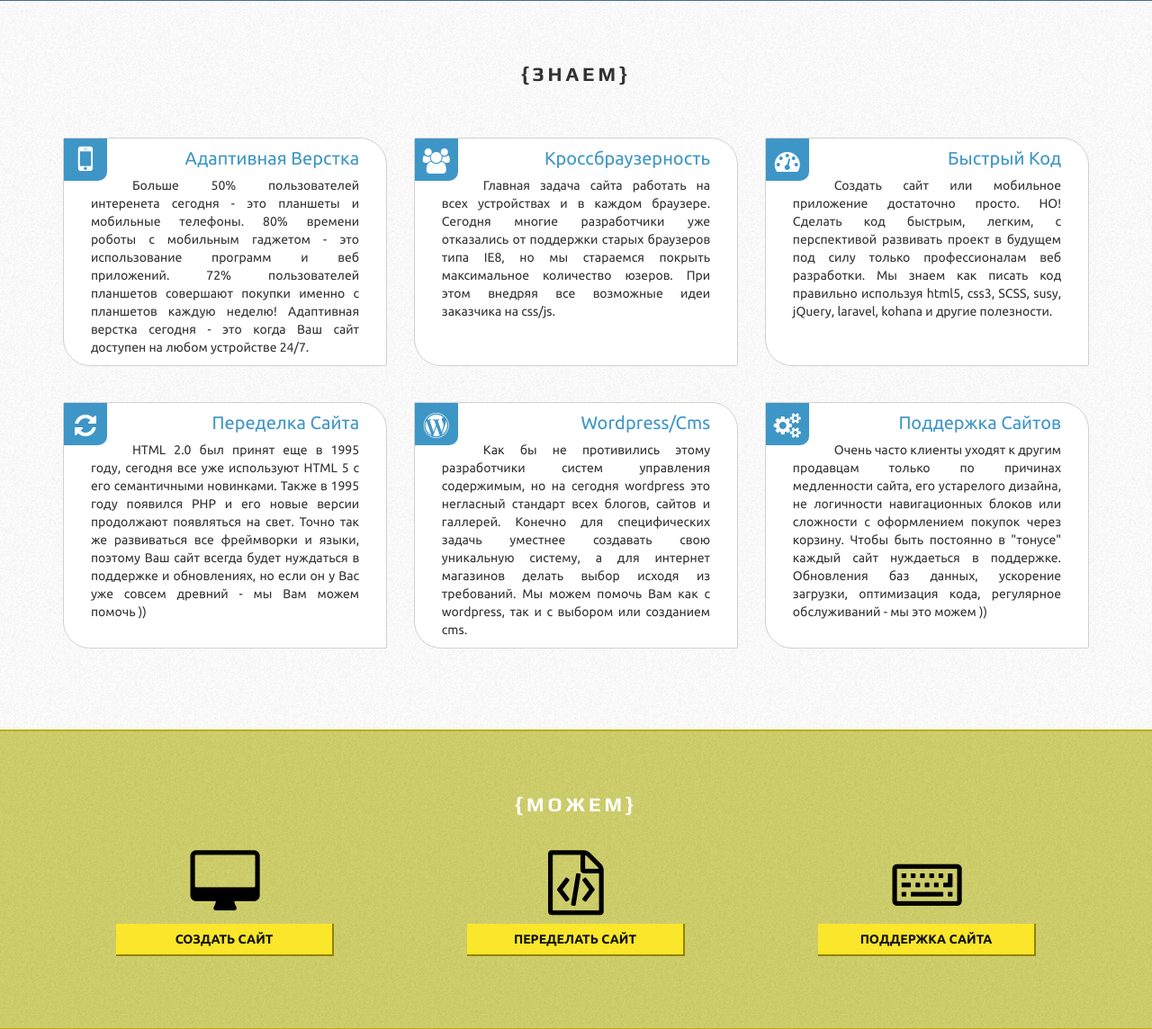
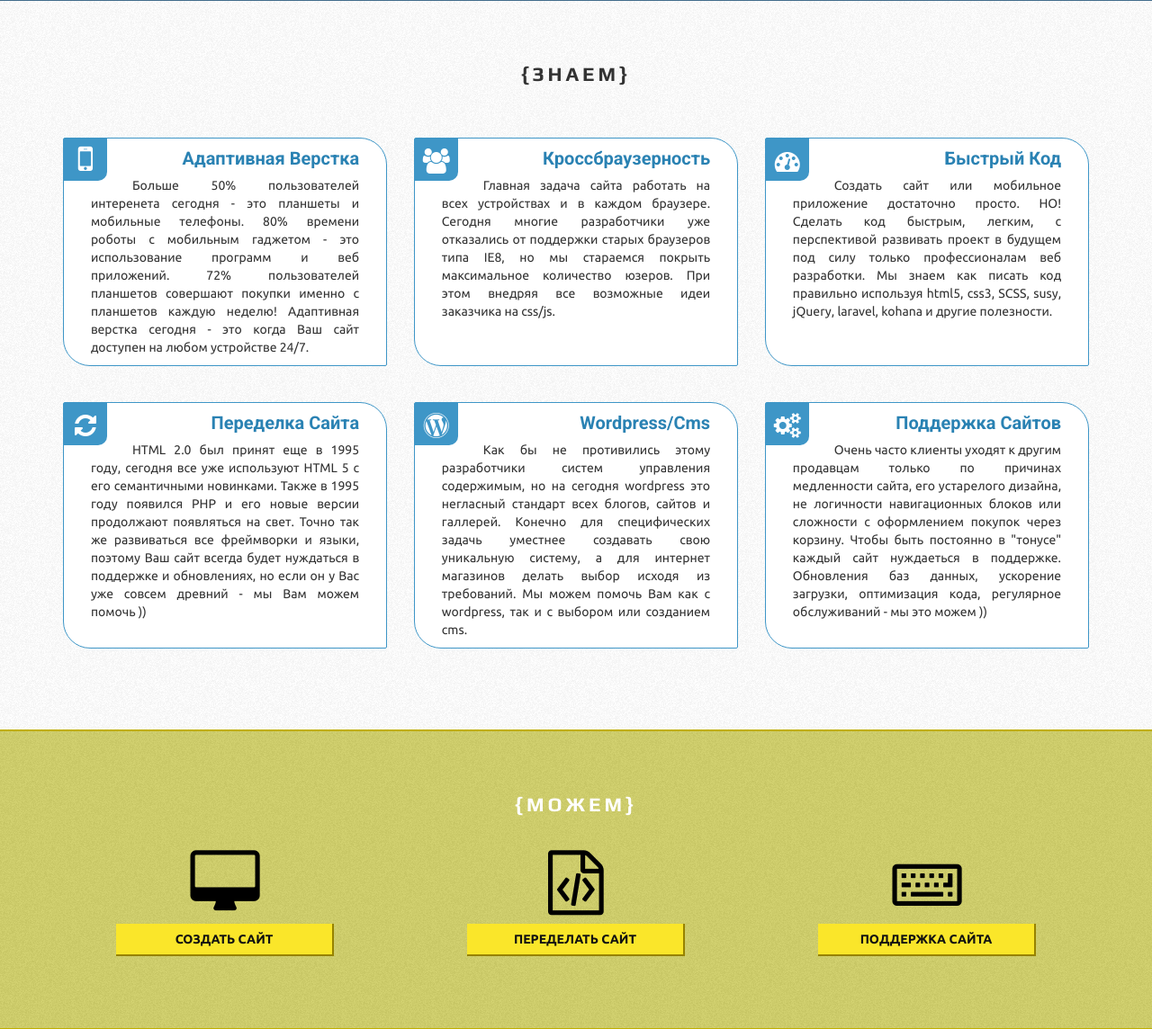
Before and after one commit to A1ex5andr/coderstudio, a PHP site: page / in a window 1280 px wide. Shown: the part 503-1647 px from the top of the page at 90% size. Run offline with PHP 8.4, Linux system fonts and the light colour scheme; some libraries are stand-ins or nearby versions.

Commit message:
know item + h2

```diff
--- a/css/style.css
+++ b/css/style.css
@@ -757,7 +757,7 @@ img[src=""] {
 .know-item {
   position: relative;
   margin: 10px;
-  border: 1px solid #d1d1d1;
+  border: 1px solid #3e96c7;
   border-radius: 2px 30px;
   background: white; }
   .know-item-details {
@@ -773,7 +773,9 @@ img[src=""] {
     text-align: right;
     font-size: 20px;
     padding: 8px 30px 0 70px;
-    color: #3e96c7; }
+    color: #2a82b3;
+    font-weight: 600;
+    font-family: "Roboto", sans-serif; }
   .know-item .fa {
     width: 32px;
     height: 32px;
@@ -1071,7 +1073,6 @@ footer {
       margin: 30px; }
       .show-item-pic .showPic {
         max-width: 90%;
-        border: 1px solid #ffffff;
         margin: 0 auto;
         display: block;
         border: 1px solid #ffffff; }
--- a/sass/style.scss
+++ b/sass/style.scss
@@ -261,7 +261,7 @@ img[src=""] {
   &-item {
     position: relative;
     margin: 10px;
-    border: 1px solid $colorGray;
+    border: 1px solid $colorBlue;
     border-radius: 2px 30px;
     background: $colorWhite;
     &-details {
@@ -278,7 +278,9 @@ img[src=""] {
       text-align: right;
       font-size: 20px;
       padding: 8px 30px 0 70px;
-      color: $colorBlue;
+      color: $colorBlue+-20;
+      font-weight: 600;
+      font-family: $fontRoboto;
     }
     .fa {
       width: 32px;
@@ -581,7 +583,6 @@ footer {
         margin: 30px;
         .showPic {
           max-width: 90%;
-          border: 1px solid #ffffff;
           margin: 0 auto;
           display: block;
           border: 1px solid #ffffff;
```
